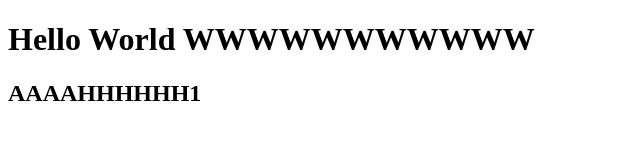
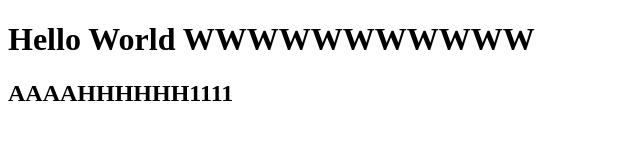
Before and after one commit to Rojab-AF/RevoU-Day1, a plain HTML site: page index.html in a window 1280 px wide. Shown: the full height of the page, 0-640 px from the left. Drawn offline with Linux system fonts and the light colour scheme.

Commit message:
2nd commit

```diff
--- a/index.html
+++ b/index.html
@@ -5,6 +5,6 @@
     </head>
     <body>
         <h1>Hello World WWWWWWWWWWW</h1>
-        <h2>AAAAHHHHHH1</h2>
+        <h2>AAAAHHHHHH1111</h2>
     </body>
 </html>
```
